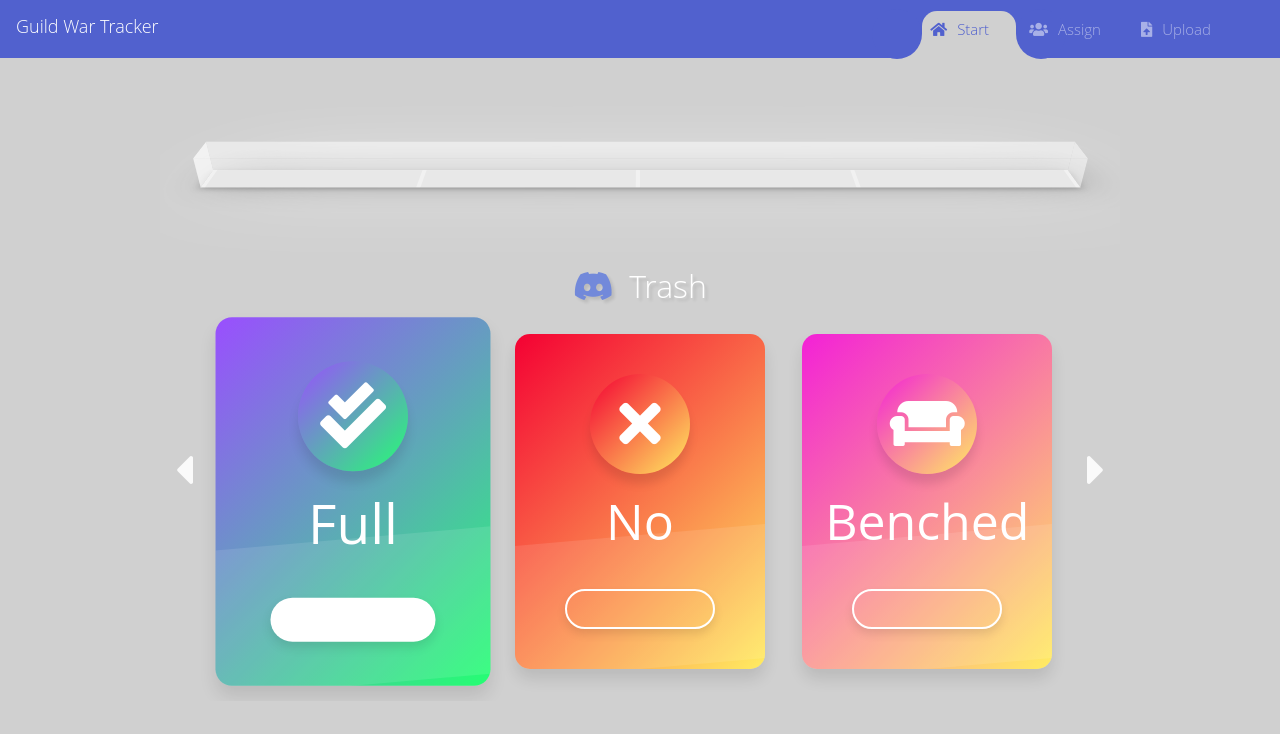
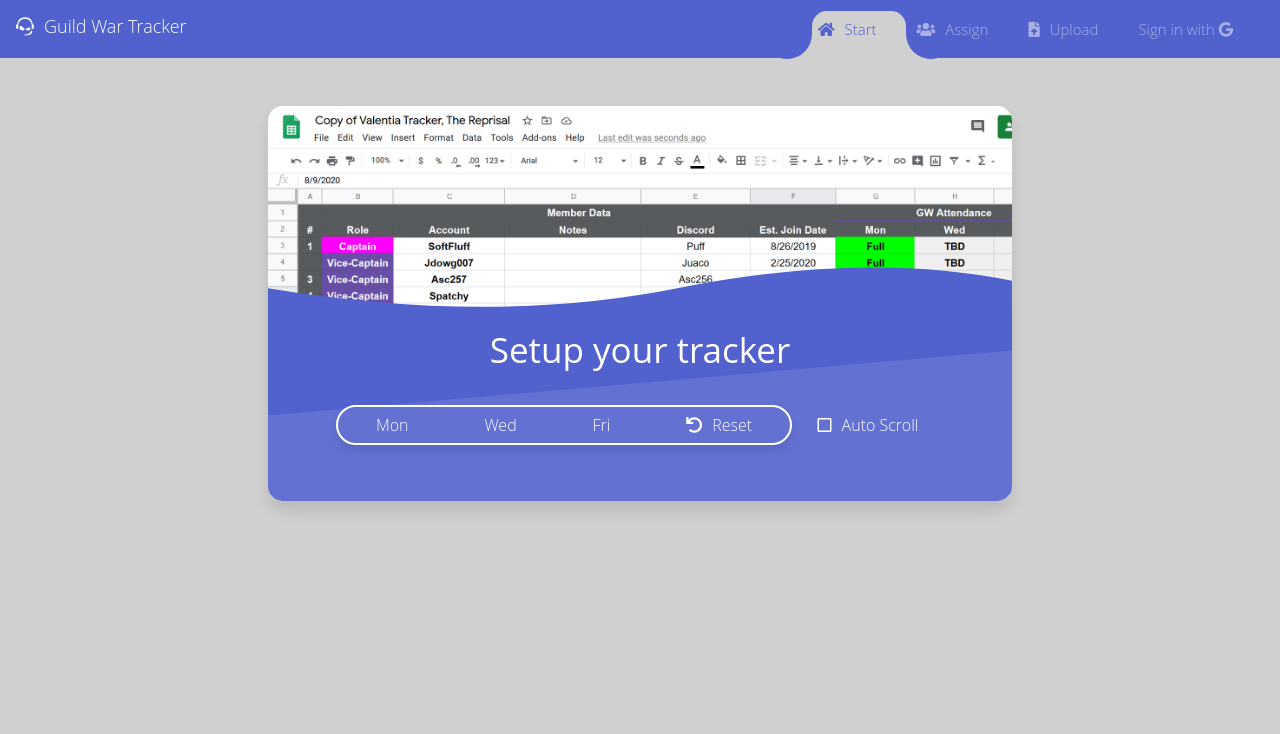
Before and after one commit to rezwanhaleem/game-roster-tracker, a React (Create React App) app: page / in a window 1280 px wide. Shown: the top 734 px of the page. Built offline with nearby package versions, Linux system fonts and the light colour scheme.

Commit message:
Added starting setup page

```diff
--- a/src/components/App.js
+++ b/src/components/App.js
@@ -11,39 +11,86 @@ class App extends React.Component {
   state = {
     players: [],
     previous: 0,
-    visible: 0
+    visible: 0,
+    autoScroll: false,
+    page: 0
   };
 
-  constructor(props){
+  constructor(props) {
     super(props);
     this.state.players = DummyData;
   }
 
   loadData = async () => {
     const res = await axios.get('/players');
-    this.setState({players:res.data});
+    this.setState({ players: res.data });
   }
 
   selectPlayer = (index) => {
-    if(index >= 0 && index < this.state.players.length)
-      this.setState((state) => ({previous: state.visible,visible:index}));
+    if (index >= 0 && index < this.state.players.length)
+      this.setState((state) => ({ previous: state.visible, visible: index }));
+  }
+
+  toggleAutoScroll = () => {
+    this.setState(prevState => ({autoScroll: !prevState.autoScroll}));
+  }
+
+  handlePageChange = (page) => {
+    this.setState({ page: page });
   }
 
   render() {
+    const currentPage = {
+      transform: "translateX(-" + (1 * this.state.page) + "00%)"
+    };
     return (
       <div className="App">
-        <Nav />
+        <Nav page={this.state.page} onPageChange={this.handlePageChange} />
         <div className="container">
           {/* <div className="loadData" onClick={this.loadData}>
             <i className="fa fa-download" aria-hidden="true"></i>
           </div> */}
-          <Progress players={this.state.players} points={this.state.players.length-1} visible={this.state.visible} onPlayerSelect={this.selectPlayer}/>
+          <div className="pages" style={currentPage}>
+            <div className="page page-0">
+              <div className="start card text-center">
+                <div className="bg-container">
+                  <div>
+                    <svg viewBox="0 0 100 15">
+                      <path fill="#5161ce" d="M0 30 V12 Q30 17 55 12 T100 11 V30z" />
+                    </svg>
+                  </div>
+                  <div className='bg-overlay'>
+                    <div className="price">
+                      <h4>Setup your tracker</h4>
+                    </div>
+                    <div className="settings">
+                      <div className="daySetting">
+                        <div className="day">Mon</div>
+                        <div className="day">Wed</div>
+                        <div className="day">Fri</div>
+                        <div className="reset"><i className="fas fa-undo"/>Reset</div>
+                      </div>
+                      <div className="auto-scroll">
+                        <div onClick={this.toggleAutoScroll}>
+                          <i className={"far fa-" + (this.state.autoScroll? 'check-':'') + "square"}></i>Auto Scroll
+                        </div>
+                      </div>
+                    </div>
+                  </div>
+                </div>
+              </div>
+            </div>
+            <div className="page page-1 container">
+              <Progress page={this.state.page} players={this.state.players} points={this.state.players.length - 1} visible={this.state.visible} onPlayerSelect={this.selectPlayer} />
               <Carousel
                 previous={this.state.previous}
                 visible={this.state.visible}
                 players={this.state.players}
                 onPlayerChange={this.selectPlayer}
+                autoScroll={this.state.autoScroll}
               />
+            </div>
+          </div>
         </div>
       </div>
     );
--- a/src/components/Cards.js
+++ b/src/components/Cards.js
@@ -22,6 +22,10 @@ class Cards extends React.Component {
         break;
       default:
         break;
+    }
+
+    if(this.props.autoScroll){
+      this.props.nextPlayer();
     }
   }
 
--- a/src/components/Carousel.js
+++ b/src/components/Carousel.js
@@ -32,7 +32,7 @@ class Carousel extends React.Component {
 
     renderCards() {
         return this.props.players.map((player, index) => {
-            return <Cards key={index} visible={(this.props.visible === index)} player={player} />;
+            return <Cards key={index} visible={(this.props.visible === index)} player={player} nextPlayer={this.nextPlayer} autoScroll={this.props.autoScroll}/>;
         });
     };
 
--- a/src/components/Nav.js
+++ b/src/components/Nav.js
@@ -13,32 +13,44 @@ class Nav extends React.Component {
         activeWidth: 0
     };
 
-    handleClick = (e, tabId) => {
+    constructor(props) {
+        super(props);
+        this.tab = [React.createRef(),React.createRef(),React.createRef()];
+    }
+
+    handleClick = (tabId) => {
         switch (tabId) {
-            case 1:
+            case 0:
                 this.setState({ selected1: 'active', selected2: '', selected3: '' });
                 break;
-            case 2:
+            case 1:
                 this.setState({ selected1: '', selected2: 'active', selected3: '' });
                 break;
-            case 3:
+            case 2:
                 this.setState({ selected1: '', selected2: '', selected3: 'active' });
                 break;
             default:
                 break;
         }
 
-        let targ = e.currentTarget;
+        let targ = this.tab[tabId].current;
         this.setState({
             activeTop: targ.offsetTop,
             activeLeft: targ.offsetLeft,
             activeHeight: targ.offsetHeight + 1,
             activeWidth: targ.clientWidth
         });
+        this.props.onPageChange(tabId);
     }
 
-    init(e) {
-        e.click()
+    componentDidUpdate(prevProps) {
+        if (this.props.page !== prevProps.page) {
+            this.handleClick(this.props.page);
+        }
+    }
+
+    componentDidMount(){
+        this.handleClick(this.props.page);
     }
 
     render() {
@@ -50,18 +62,21 @@ class Nav extends React.Component {
         };
         return (
             <nav className="Nav navbar navbar-expand-lg navbar-mainbg">
-                <div className="navbar-brand navbar-logo" >Guild War Tracker</div>
+                <div className="navbar-brand navbar-logo" ><i className="fab fa-teamspeak"></i>Guild War Tracker</div>
                 <div className="collapse navbar-collapse" id="navbarSupportedContent">
                     <ul className="navbar-nav ml-auto">
                         <div className="hori-selector" style={horri}><div className="left"></div><div className="right"></div></div>
-                        <li ref={this.init} className={"nav-item " + this.state.selected1} onClick={(e) => this.handleClick(e, 1)}>
+                        <li ref={this.tab[0]} className={"nav-item " + this.state.selected1} onClick={(e) => this.handleClick(0)}>
                             <div className="nav-link" ><i className="fas fa-home"></i>Start</div>
                         </li>
-                        <li className={"nav-item " + this.state.selected2} onClick={(e) => this.handleClick(e, 2)}>
+                        <li ref={this.tab[1]} className={"nav-item " + this.state.selected2} onClick={(e) => this.handleClick(1)}>
                             <div className="nav-link" ><i className="fas fa-users"></i>Assign</div>
                         </li>
-                        <li className={"nav-item " + this.state.selected3} onClick={(e) => this.handleClick(e, 3)}>
+                        <li ref={this.tab[2]} className={"nav-item " + this.state.selected3} onClick={(e) => this.handleClick(2)}>
                             <div className="nav-link" ><i className="fas fa-file-upload"></i>Upload</div>
+                        </li>
+                        <li>
+                            <div className="nav-link" >Sign in with <i className="fab fa-google"></i></div>
                         </li>
                     </ul>
                 </div>
--- a/src/components/Progress.js
+++ b/src/components/Progress.js
@@ -56,12 +56,13 @@ class Progress extends React.Component {
             let percent = Math.round((this.props.visible / this.props.points) * 100);
             this.setState({ progess: percent });
         }
-    }
 
-    componentDidMount() {
-        setTimeout(() => {
-            this.setState({ Animate: '' });
-        }, 2000);
+        if (this.props.page !== prevProps.page) {
+            const anim = this.props.page === 1? '': 'anim';
+            setTimeout(() => {
+                this.setState({ Animate: anim });
+            }, 1000);
+        }
     }
 
     render() {
--- a/src/style/App.css
+++ b/src/style/App.css
@@ -32,6 +32,10 @@
   width: 75%;
 }
 
+.App > .container {
+  overflow: hidden;
+}
+
 @keyframes App-logo-spin {
   from {
     transform: rotate(0deg);
@@ -50,7 +54,7 @@
   cursor: pointer;
 }
 
-.App .loadData i{
+.App .loadData i {
   font-size: 1.2em;
 }
 
@@ -61,3 +65,127 @@
 .App .loadData:active {
   background-color: whitesmoke;
 }
+
+.pages {
+  display: flex;
+  transition: transform 0.6s ease 0s;
+}
+
+.page {
+  width: 100%;
+  flex: 1 0 100%;
+}
+
+.start {
+  margin-top: 3em;
+  max-width: 80%;
+  background-image: url(/hero.png);
+  background-size: cover;
+  padding: 10% 0 0 0;
+  cursor: default;
+}
+
+.start:hover {
+  cursor: default;
+}
+
+.bg-overlay {
+  background: linear-gradient(-45deg, #5161ce, #5161ce);
+  padding: 0 20px 40px 20px;
+  position: relative;
+}
+
+.start:hover {
+  transform: none;
+}
+
+.start.card.text-center::before {
+  height: 40%;
+  bottom: -10%;
+}
+
+.page-1 {
+  /* padding: 1em; */
+}
+
+svg {
+  background-size: cover;
+  width: 100%;
+  display: block;
+}
+
+.bg-container {
+  /* display: flex;
+  flex-direction: column; */
+}
+
+.start h4 {
+  font-size: 35px;
+}
+
+.settings {
+  display: flex;
+  margin: 1em 3em;
+}
+
+.settings .daySetting {
+  margin: 0;
+  flex: 1 0 75%;
+  position: relative;
+  z-index: 2;
+  background: #fff;
+  background-color: rgb(255, 255, 255);
+  color: black;
+  width: 150px;
+  height: 40px;
+  line-height: 40px;
+  border-radius: 40px;
+  display: block;
+  text-align: center;
+  font-size: 16px;
+  cursor: pointer;
+  box-shadow: 0 5px 10px rgba(0, 0, 0, 0.1);
+  background-color: transparent;
+  border: 2px solid #fff;
+  display: flex;
+  overflow: hidden;
+}
+
+.settings .daySetting > div {
+  flex-grow: 1;
+  color: #fff;
+  justify-content: center;
+  align-items: center;
+  display: flex;
+}
+
+.settings .daySetting > div {
+  flex-grow: 1;
+  color: #fff;
+  justify-content: center;
+  align-items: center;
+  display: flex;
+}
+
+.settings .daySetting > div:hover,
+.settings .daySetting .selected {
+  background-color: #fff;
+  color: #282c34;
+}
+
+.auto-scroll {
+  color: #fff;
+  display: flex;
+  justify-content: center;
+  align-items: center;
+  flex: 1 0 25%;
+}
+
+.auto-scroll > div {
+  cursor: pointer;
+  z-index: 2;
+}
+
+.settings i {
+  margin-right: 10px;
+}
--- a/src/style/Cards.css
+++ b/src/style/Cards.css
@@ -18,7 +18,11 @@ section.Cards {
   overflow: visible;
   width: 100% !important;
   margin: 0;
-  padding: 2em 1em;
+  padding: 1em 1em;
+}
+
+.Cards > .container-fluid{
+  padding-bottom: 2em;
 }
 
 .card {
--- a/src/style/Nav.css
+++ b/src/style/Nav.css
@@ -2,6 +2,7 @@
 
 .Nav {
 	border-radius: 0px;
+	margin-bottom: 0;
 }
 
 .Nav *{
@@ -26,7 +27,7 @@
 }
 #navbarSupportedContent ul{
 	padding: 0px;
-	margin-right: 3em;
+	margin-right: 1em;
 	float: right;
 }
 #navbarSupportedContent ul li .nav-link i{
@@ -35,6 +36,7 @@
 #navbarSupportedContent li {
 	list-style-type: none;
 	float: left;
+	cursor: pointer;
 }
 #navbarSupportedContent ul li .nav-link{
 	color: rgba(255,255,255,0.5);
@@ -46,6 +48,11 @@
 	transition-timing-function: cubic-bezier(0.68, -0.55, 0.265, 1.55);
     position: relative;
 }
+
+#navbarSupportedContent ul li .nav-link:hover{
+	color: white;
+}
+
 #navbarSupportedContent>ul>li.active>.nav-link{
 	color: #5161ce;
 	background-color: transparent;
--- a/src/style/Progress.css
+++ b/src/style/Progress.css
@@ -32,7 +32,7 @@ header p {
   margin-bottom: 2em;
   padding: 0;
   height: auto !important;
-  padding: 40px 0 !important;
+  /* padding: 1em 0 !important; */
 }
 .Progress section:last-of-type {
   margin-bottom: 0;
```
Also changed, not shown: public/hero.png (added), public/wave.svg (added). Lines whose indentation alone changed are shown as unchanged.
